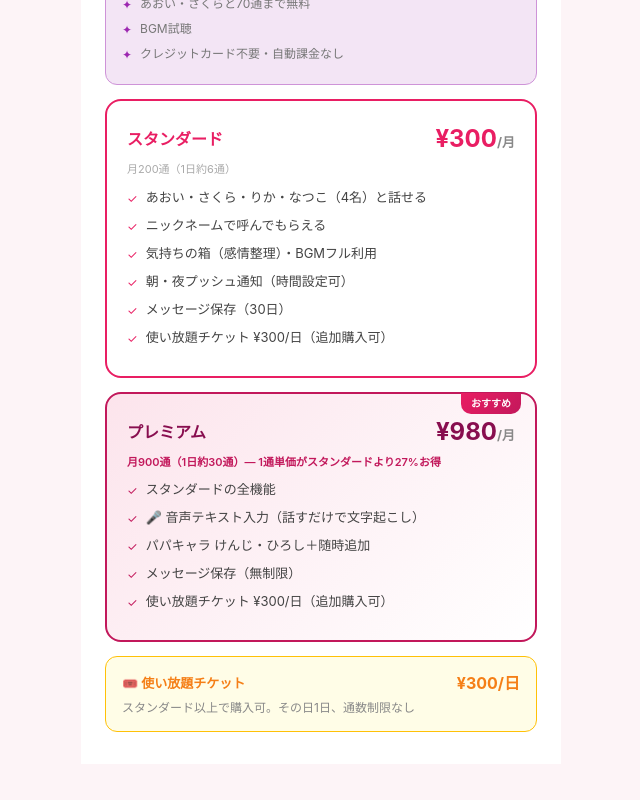
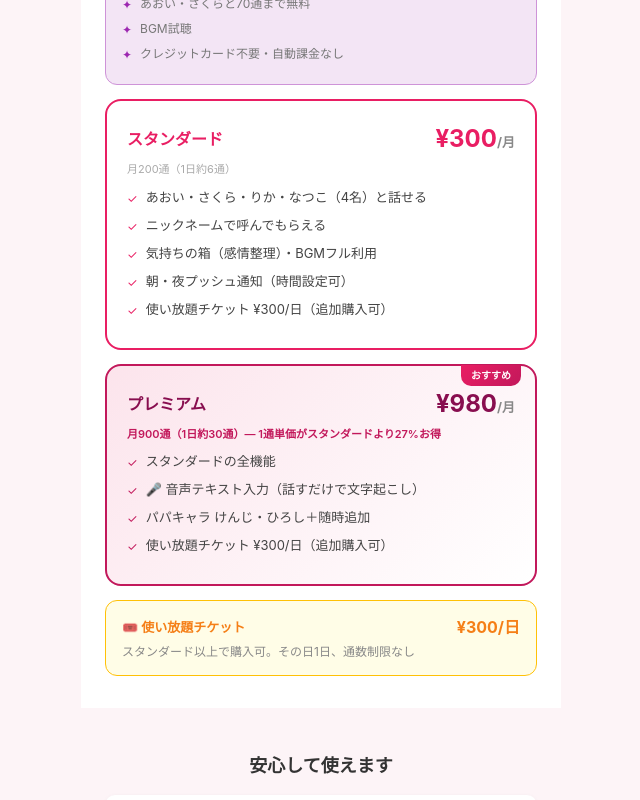
Before and after one commit to fuuApp/fuu-app, a Next.js app: page / in a window 1280 px wide. Shown: the part 3223-4023 px from the top of the page, without its empty margins (319-959 px from the left). Built offline with nearby package versions, Linux system fonts and the light colour scheme.

Commit message:
fix: ランディングページからメッセージ保存表記を削除

```diff
--- a/src/app/page.tsx
+++ b/src/app/page.tsx
@@ -326,7 +326,6 @@ export default function LandingPage() {
             'ニックネームで呼んでもらえる',
             '気持ちの箱（感情整理）・BGMフル利用',
             '朝・夜プッシュ通知（時間設定可）',
-            'メッセージ保存（30日）',
             '使い放題チケット ¥300/日（追加購入可）',
           ].map((t, i) => (
             <div key={i} style={{ display: 'flex', alignItems: 'flex-start', gap: 8, marginBottom: 8, fontSize: 13, color: '#444' }}>
@@ -349,7 +348,6 @@ export default function LandingPage() {
             { text: 'スタンダードの全機能', prefix: '✓' },
             { text: '🎤 音声テキスト入力（話すだけで文字起こし）', prefix: '✓' },
             { text: 'パパキャラ けんじ・ひろし＋随時追加', prefix: '✓' },
-            { text: 'メッセージ保存（無制限）', prefix: '✓' },
             { text: '使い放題チケット ¥300/日（追加購入可）', prefix: '✓' },
           ].map((item, i) => (
             <div key={i} style={{ display: 'flex', alignItems: 'flex-start', gap: 8, marginBottom: 8, fontSize: 13, color: '#444' }}>
```
